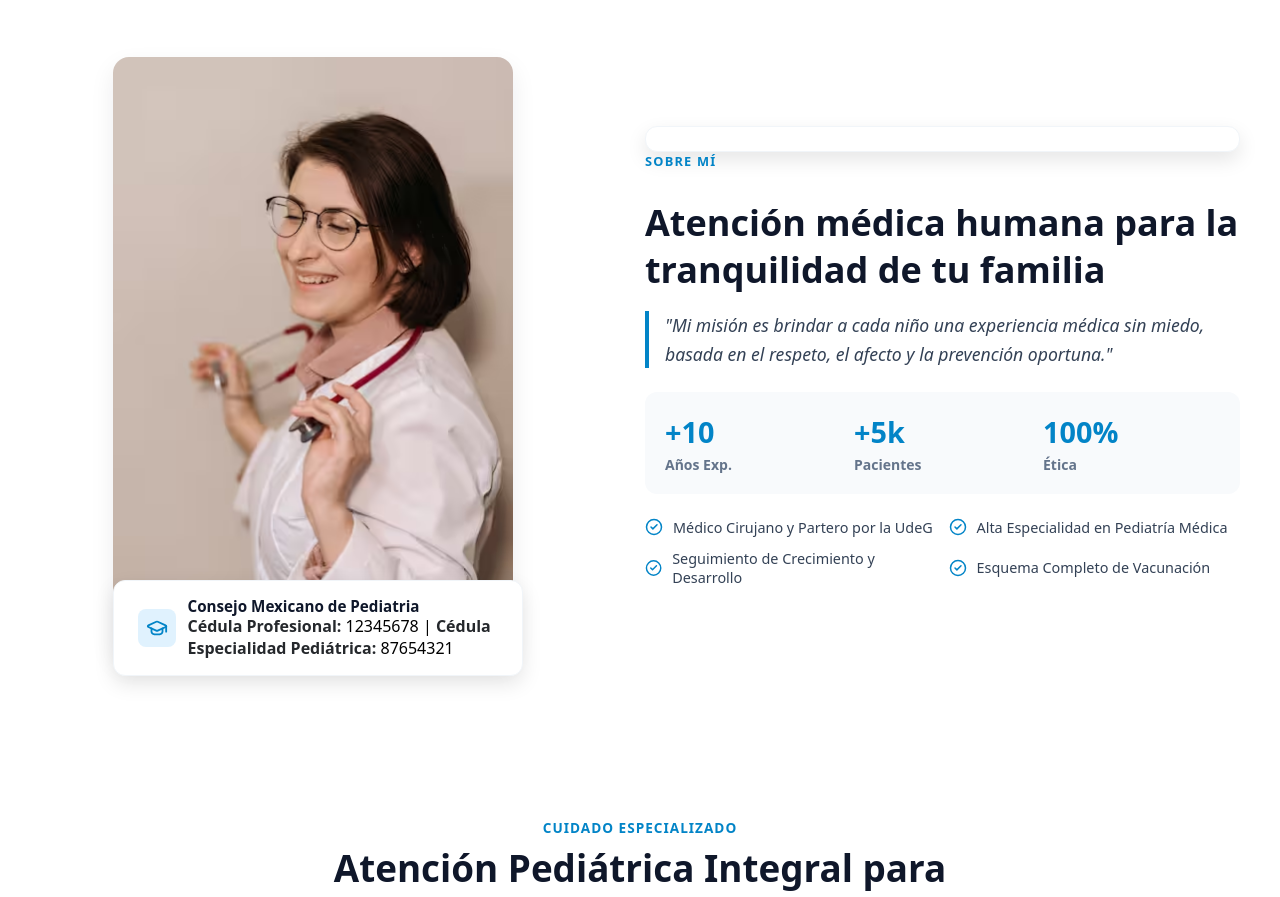
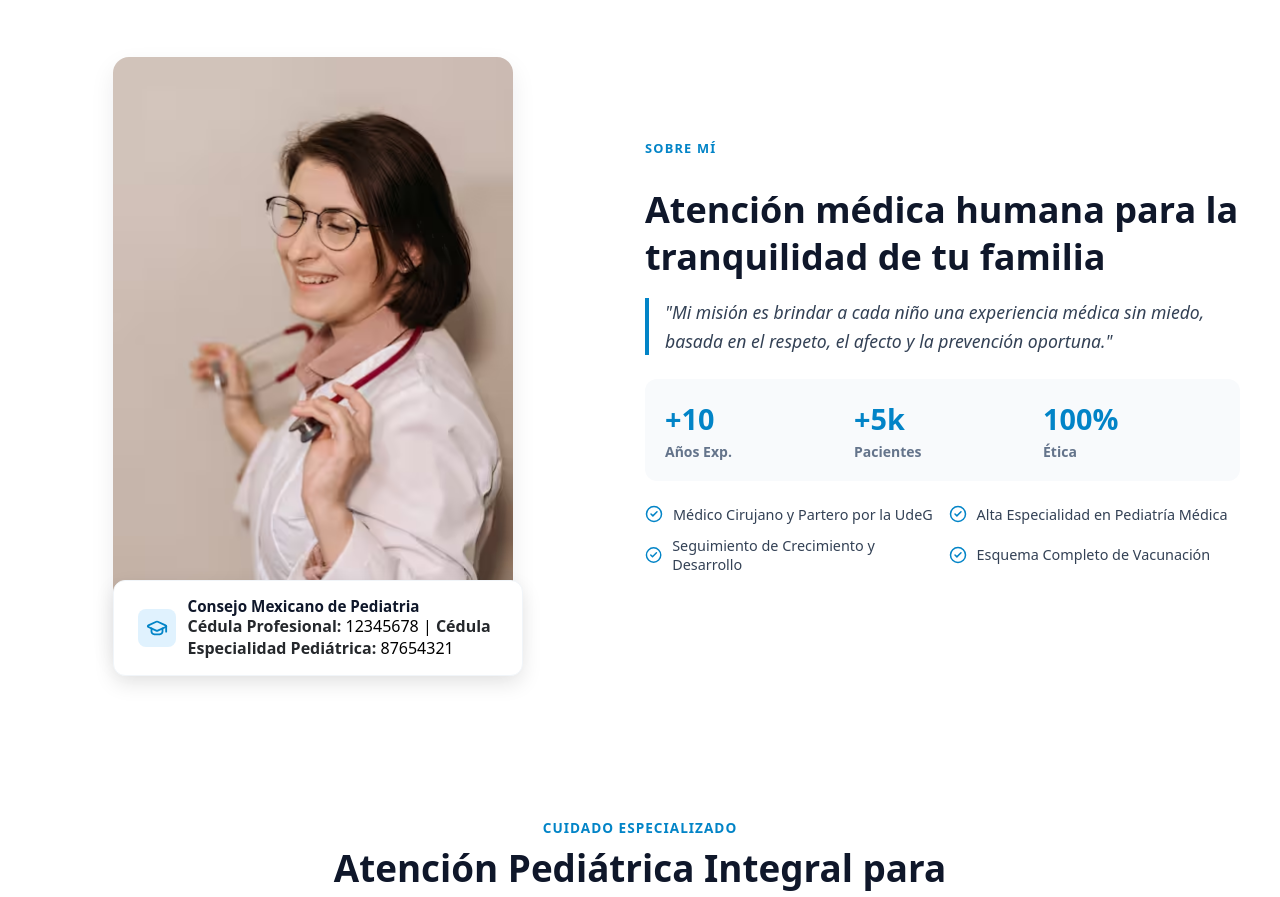
Before and after one commit to NoemiValdiviaGDL/salud-landing, a React (Vite) app: page / in a window 1280 px wide. Shown: the part 880-1777 px from the top of the page. Built offline with nearby package versions, Linux system fonts and the light colour scheme.

Commit message:
borre un div inecesario

```diff
--- a/src/components/About/About.jsx
+++ b/src/components/About/About.jsx
@@ -27,7 +27,6 @@ const About = () => {
           </div>
         </div>
         <div className="about-content-column">
-          <div className="credentials-box"></div>
           <span className="about-section-tag">Sobre Mí</span>
 
           <h2 className="about-title">
```
